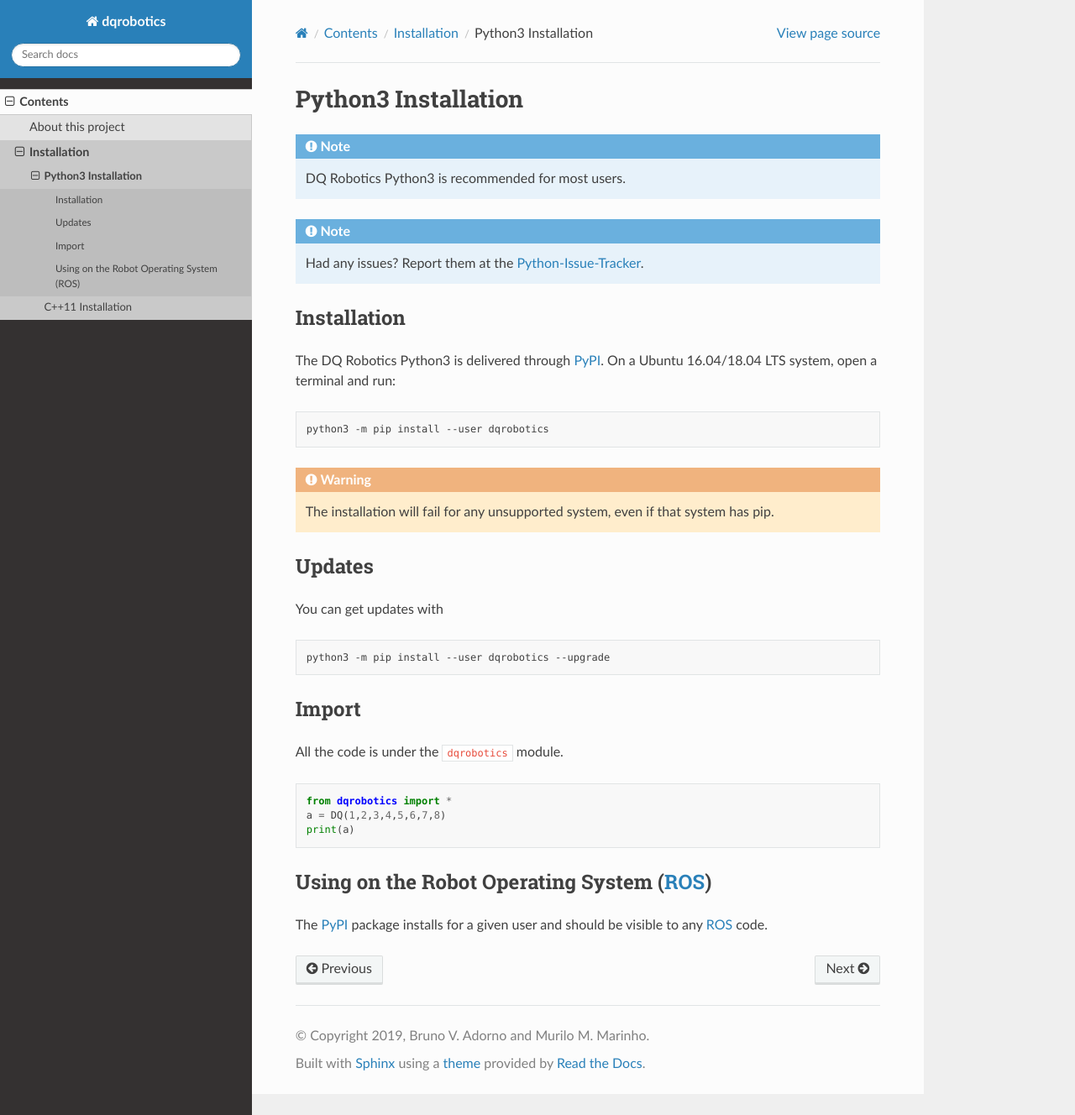
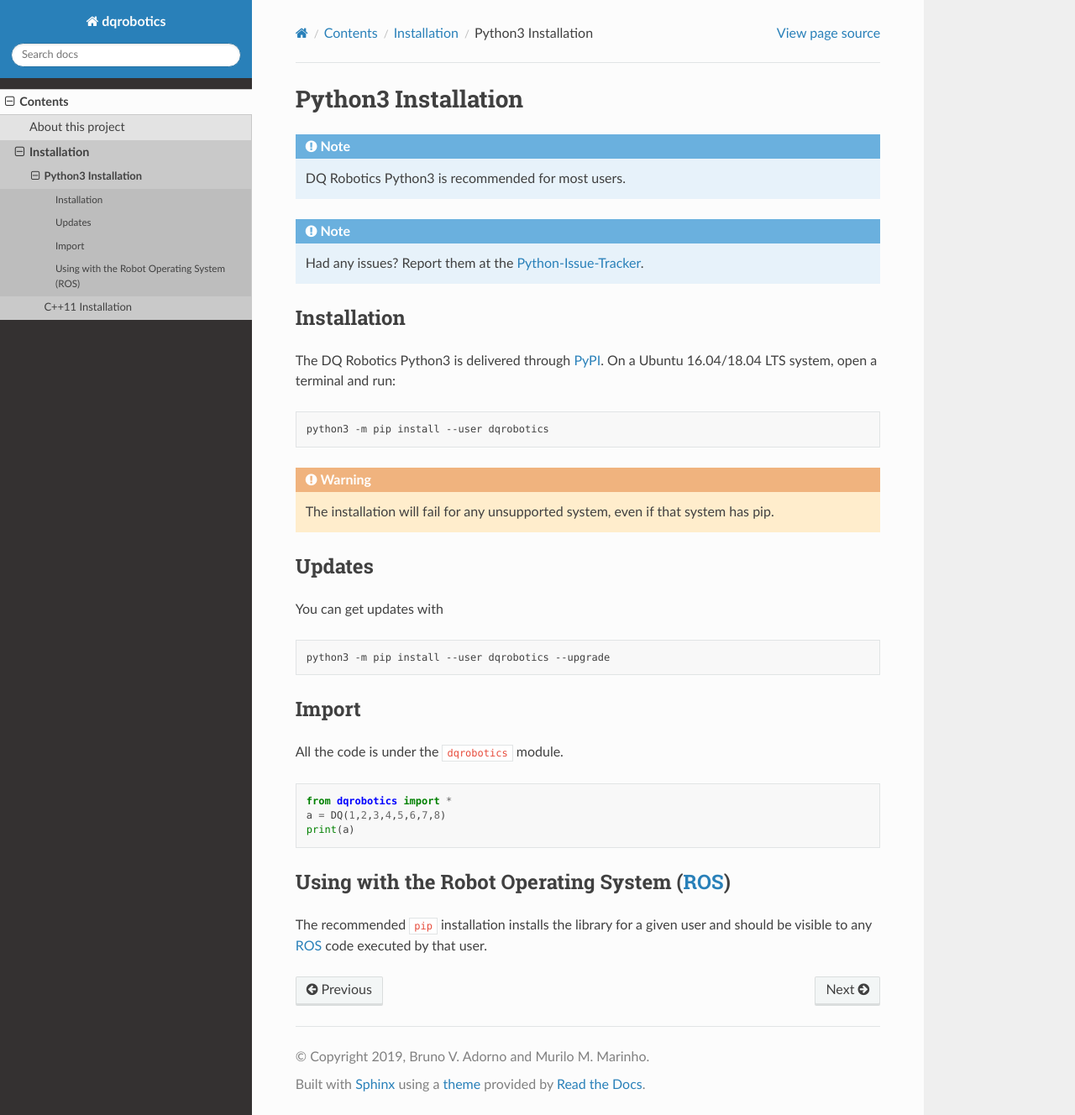
Before and after one commit to dqrobotics/dqrobotics.github.io, a Sphinx documentation site: the page built from docs/installation/python.rst, in a window 1280 px wide and 1328 px high. Shown: the whole window at 84% size. Built offline with Sphinx 7.4.7 and the Read the Docs theme 2.0.0, drawn with Linux system fonts in a browser that asks for light colours.

Commit message:
Update python.rst

```diff
--- a/docs/installation/python.rst
+++ b/docs/installation/python.rst
@@ -36,10 +36,10 @@
   a = DQ(1,2,3,4,5,6,7,8)
   print(a)
 
-Using on the Robot Operating System (ROS_)
+Using with the Robot Operating System (ROS_)
 =========================================
 
-The PyPI_ package installs for a given user and should be visible to any ROS_ code.
+The recommended :code:`pip` installation installs the library for a given user and should be visible to any ROS_ code executed by that user.
 
 .. _pybind11: https://github.com/pybind/pybind11
 .. _Python-Issue-Tracker: https://github.com/dqrobotics/python/issues
```
